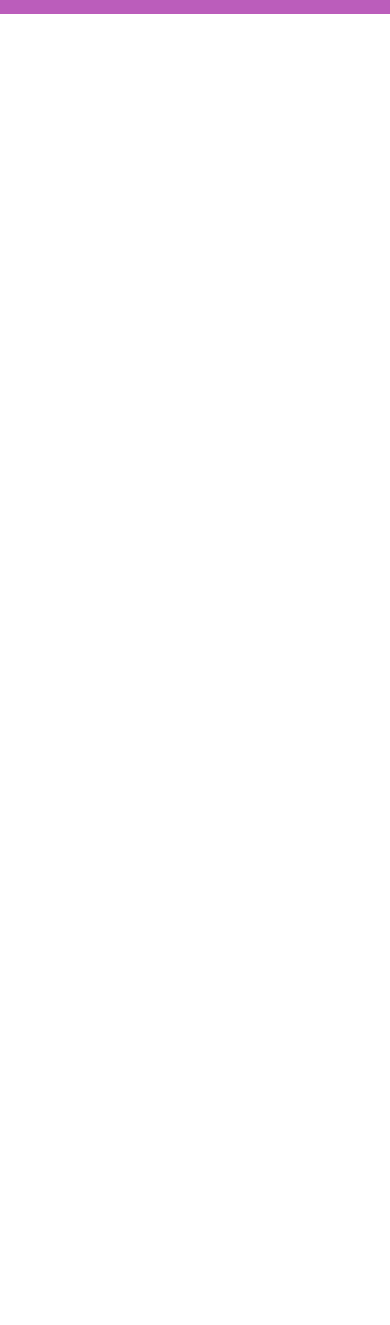
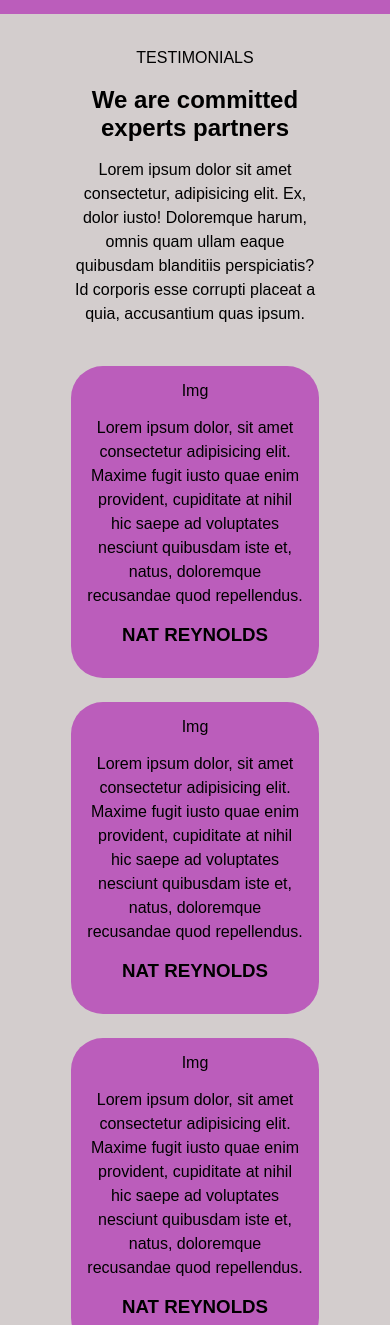
Before and after one commit to MassimilianoRocco/htmlcss-responsive-layout, a plain HTML site: page index.html in a window 390 px wide. Shown: the part 1626-2951 px from the top of the page. Before the commit the page ends 1640 px from the top, so only its background shows below. Drawn offline with Linux system fonts and the light colour scheme.

Commit message:
Added: Third-Section (smartphone)

```diff
--- a/css/style.css
+++ b/css/style.css
@@ -48,6 +48,12 @@ img{
 
 .col{
     padding: 0 1rem;
+}
+
+.card{
+    padding: 1rem;
+    border-radius: 2rem;
+    flex-wrap: wrap;
 }
 
 /* TEXT */
@@ -137,3 +143,17 @@ main{
     border-radius: 2rem;
     flex-wrap: wrap;
 }
+
+/* Third Section */
+
+.third-section{
+    padding: 2rem 2rem 5rem;
+    flex-wrap: wrap;
+    justify-content: space-around;
+    gap: 1.5rem;
+}
+
+.card figure{
+    width: 100%;
+    margin-bottom: 1rem;
+}
--- a/index.html
+++ b/index.html
@@ -19,6 +19,7 @@
     <!-- MAIN CONTENT -->
     <main>
 
+        <!-- First Section -->
         <section class="first-section boxed flex">
 
             <div class="col flex bg-blue text-center">
@@ -66,6 +67,7 @@
             </div>
         </section>
 
+        <!-- Second Section -->
         <section class="second-section bg-purple">
             <div class="second-container boxed flex">
                 <figure class="text-center">
@@ -90,6 +92,51 @@
 
                 </div>
             </div>
+        </section>
+
+        <!-- Third Section -->
+
+        <section class="third-section boxed flex">
+            <div class="text-box text-center">
+                <p>TESTIMONIALS</p>
+                <h2>We are committed experts partners</h2>
+                <p>Lorem ipsum dolor sit amet consectetur, adipisicing elit. Ex, dolor iusto! Doloremque harum, omnis quam ullam eaque quibusdam blanditiis perspiciatis? Id corporis esse corrupti placeat a quia, accusantium quas ipsum.</p>
+            </div>
+
+            <div class="card bg-purple text-center flex">
+                <figure class="text-center">
+                    <div>Img</div>
+                </figure>
+
+                <div class="text-box">
+                    <p>Lorem ipsum dolor, sit amet consectetur adipisicing elit. Maxime fugit iusto quae enim provident, cupiditate at nihil hic saepe ad voluptates nesciunt quibusdam iste et, natus, doloremque recusandae quod repellendus.</p>
+                    <h3>NAT REYNOLDS</h3>
+                </div>
+            </div>
+
+            <div class="card bg-purple text-center flex">
+                <figure class="text-center">
+                    <div>Img</div>
+                </figure>
+
+                <div class="text-box">
+                    <p>Lorem ipsum dolor, sit amet consectetur adipisicing elit. Maxime fugit iusto quae enim provident, cupiditate at nihil hic saepe ad voluptates nesciunt quibusdam iste et, natus, doloremque recusandae quod repellendus.</p>
+                    <h3>NAT REYNOLDS</h3>
+                </div>
+            </div>
+
+            <div class="card bg-purple text-center flex">
+                <figure class="text-center">
+                    <div>Img</div>
+                </figure>
+
+                <div class="text-box">
+                    <p>Lorem ipsum dolor, sit amet consectetur adipisicing elit. Maxime fugit iusto quae enim provident, cupiditate at nihil hic saepe ad voluptates nesciunt quibusdam iste et, natus, doloremque recusandae quod repellendus.</p>
+                    <h3>NAT REYNOLDS</h3>
+                </div>
+            </div>
+
+
 
         </section>
 
```
